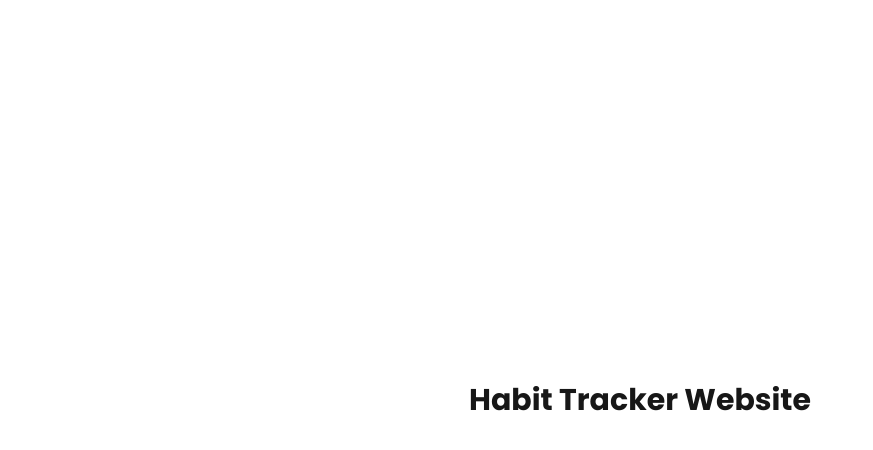
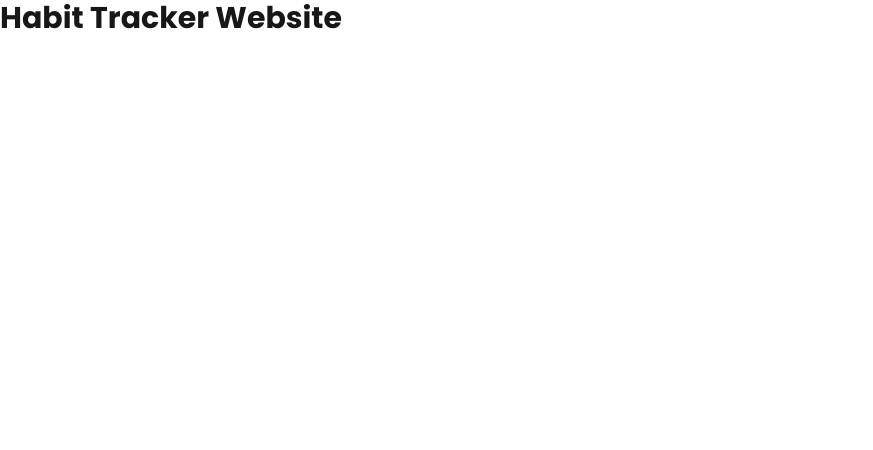
Before and after one commit to chauhanunnati/habit-tracker, a Next.js app: page / in a window 1280 px wide. Shown: the top 450 px of the page, without its empty margins (0-873 px from the left). Built offline with nearby package versions, Linux system fonts and the light colour scheme.

Commit message:
Updated code

```diff
--- a/app/globals.css
+++ b/app/globals.css
@@ -14,6 +14,7 @@
   }
 }
 
+/*newly added*/
 html {
   font-family: var(--font-poppins);
 }
--- a/app/page.tsx
+++ b/app/page.tsx
@@ -1,6 +1,6 @@
 export default function Home() {
   return (
-    <div className="flex items-center justify-center min-h-screen">
+    <div>
       <h1 className="font-poppins font-bold text-3xl">Habit Tracker Website</h1>
     </div>
   );
--- a/tailwind.config.ts
+++ b/tailwind.config.ts
@@ -12,6 +12,7 @@
         background: "var(--background)",
         foreground: "var(--foreground)",
       },
+      //added new
       fontFamily: {
         poppins: ["var(--font-poppins)", "sans-serif"], // ✅ Add this
       },
```
